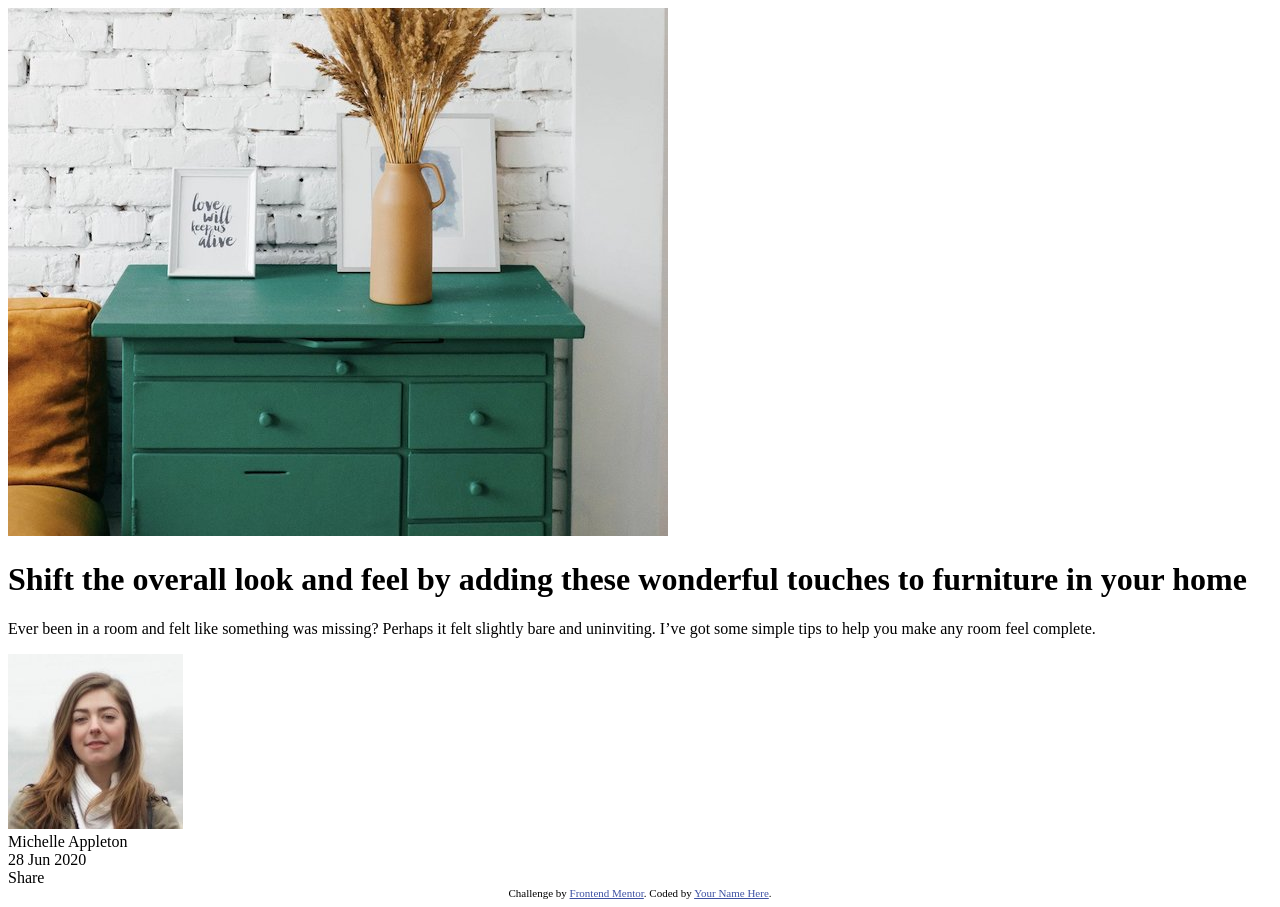
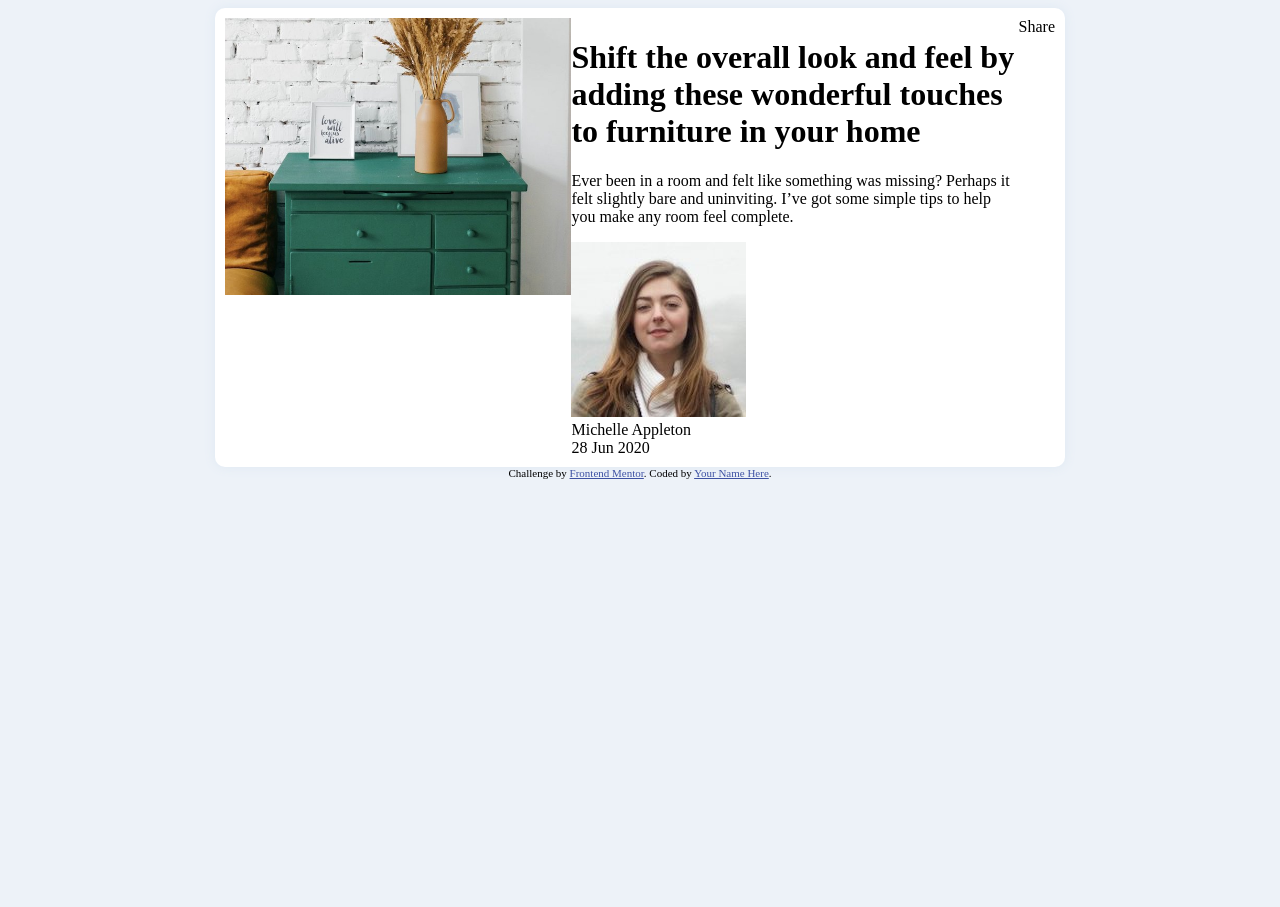
Before and after one commit to sam-malanchuk/article-preview-component, a plain HTML site: page index.html in a window 1280 px wide. After the commit the page ends 800 px from the top, so only its background shows below. Drawn offline with Linux system fonts and the light colour scheme.

Commit message:
Update myStyle.css

```diff
--- a/myStyle.css
+++ b/myStyle.css
@@ -1,2 +1,30 @@
-.attribution { font-size: 11px; text-align: center; }
-.attribution a { color: hsl(228, 45%, 44%); }
+.attribution {
+    font-size: 11px;
+    text-align: center;
+}
+
+.attribution a {
+    color: hsl(228, 45%, 44%);
+}
+
+html, body {
+    background-color: #edf2f8;
+}
+
+.card-container {
+    display: flex;
+    width: 830px;
+    margin: 0 auto;
+    padding: 10px;
+    background-color: #fff;
+    border-radius: 10px;
+    box-shadow: 0px 0px 12px #dee8f2;
+}
+
+.card-image {
+    width: 60rem;
+}
+
+.card-image img {
+    width: 100%;
+}
```
